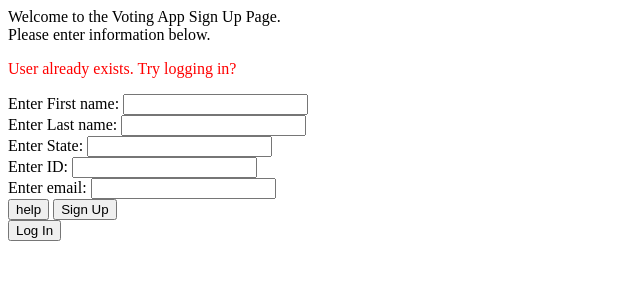
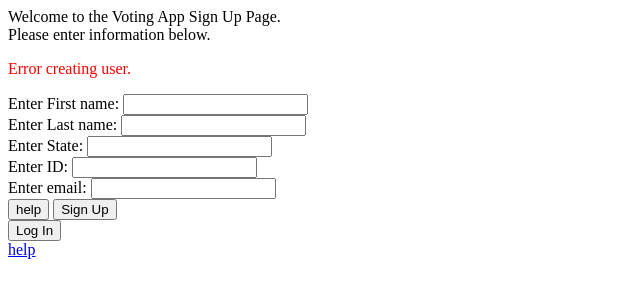
Before and after one commit to william-c-fenton/CMSC-447-Voting-03, a Django app: page /createUserError/ in a window 1280 px wide. Shown: the top 300 px of the page, without its empty margins (0-640 px from the left). Run offline with Django 3.2, Linux system fonts and the light colour scheme.

Commit message:
Added help link to createUser page, fixed the user being able to create a blank user.

```diff
--- a/loginPage/templates/loginPage/createUser.html
+++ b/loginPage/templates/loginPage/createUser.html
@@ -29,6 +29,8 @@
         <form action="{% url 'login' %}" method="post">{% csrf_token %}
             <input type="submit" name="login" value="Log In">
         </form>
+
+        <a href="http://127.0.0.1:8000/loginHelp/" id="help">help</a>
     </div>
 </body>
 </html>
--- a/loginPage/templates/loginPage/createUserError.html
+++ b/loginPage/templates/loginPage/createUserError.html
@@ -10,7 +10,7 @@
         Please enter information below.</br>
 
         <!--Basic login information to be checked against info in database -->
-        <p style="color:red;" id="errorText">User already exists. Try logging in?</p>
+        <p style="color:red;" id="errorText">Error creating user.</p>
 
         <form action="{% url 'checkUser' %}" method="post">
             {% csrf_token %}
@@ -31,6 +31,8 @@
         <form action="{% url 'login' %}" method="post">{% csrf_token %}
             <input type="submit" name="login" value="Log In">
         </form>
+
+        <a href="http://127.0.0.1:8000/loginHelp/" id="help">help</a>
     </div>
 </body>
 </html>
--- a/loginPage/views.py
+++ b/loginPage/views.py
@@ -83,6 +83,12 @@ def checkUser(request):
     voter_idnum = request.POST.get('IDNum')
     voter_email = request.POST.get('email')
 
+    fields = [voter_first_name, voter_last_name, voter_state, voter_idnum, voter_email]
+
+    for field in fields:
+        if field == '':
+            return HttpResponseRedirect(reverse('createUserError'))
+
     voterinfo = VoterInfo.objects.filter(
         firstName__iexact=voter_first_name,
         lastName__iexact=voter_last_name,
```
Also changed, not shown: loginPage/templates/loginPage/login.html (line endings or trailing spaces).
